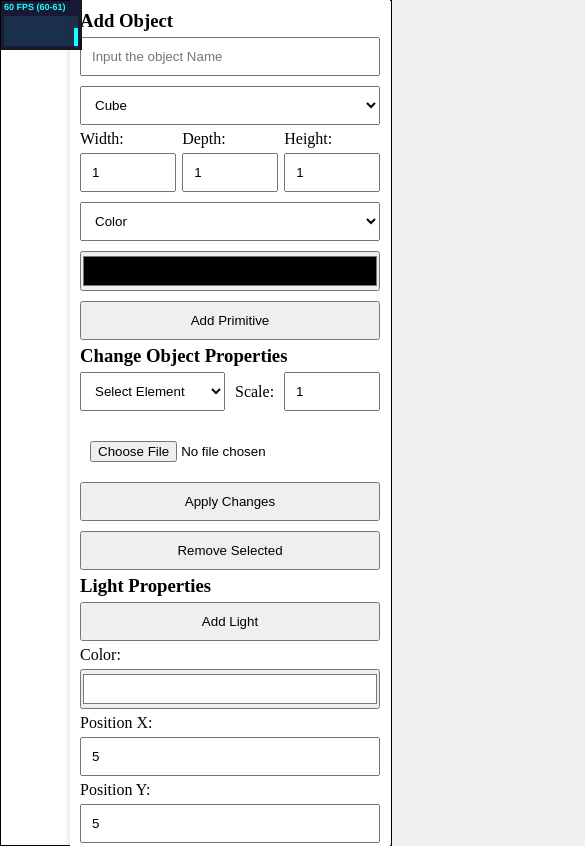
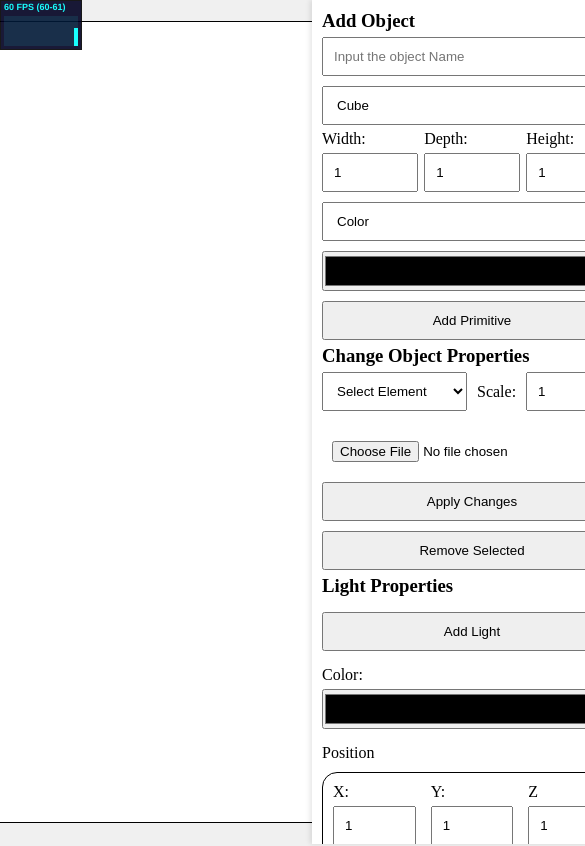
Before and after one commit to jpedro85/pa-room-design-group-04, a website built with Vite: page index.html in a window 390 px wide. Shown: the top 846 px of the page, 585 px wide, since content can reach past the window. Built offline with nearby package versions, Linux system fonts and the light colour scheme.

Commit message:
fix conflit

```diff
--- a/index.html
+++ b/index.html
@@ -6,9 +6,14 @@
 </head>
 
 <body>
-    <canvas id="gl-canvas">
+
+    <div id="cantent">
+        <div id="canvas-container">
+            <canvas id="gl-canvas" width="800" height="800" data-engine="three.js r164" >
                 Sorry, but your browser does not support HTML5's canvas element.
             </canvas>
+        </div>
+    </div>
 
     <div id="ui">
         <div id="addObject">
@@ -60,20 +65,43 @@
             <button id="addLight">Add Light</button>
             <div>
                 <label for="lightColor">Color:</label>
-                <input type="color" id="lightColor" class="color-pickers" name="lightColor" value="#ffffff">
+                <input type="color" id="lightColor" class="color-pickers" name="lightColor">
+            </div>
+
+
+            <label for="lightPosition">Position</label>
+            <div class="row" id="lightPosition">
+                <div>
+                    <label for="lightPositionX">X:</label>
+                    <input type="number" id="lightPositionX" name="lightPositionX" step="0.1" value="1">
                 </div>
                 <div>
-                <label for="lightPositionX">Position X:</label>
-                <input type="number" id="lightPositionX" name="lightPositionX" step="0.1" value="5">
+                    <label for="lightPositionY">Y:</label>
+                    <input type="number" id="lightPositionY" name="lightPositionY" step="0.1" value="1">
                 </div>
                 <div>
-                <label for="lightPositionY">Position Y:</label>
-                <input type="number" id="lightPositionY" name="lightPositionY" step="0.1" value="5">
+                    <label for="lightPositionZ">Z</label>
+                    <input type="number" id="lightPositionZ" name="lightPositionZ" step="0.1" value="1">
+                </div>
+            </div>
+
+            <label for="lightDirection">Direction</label>
+            <div class="row" id="lightDirection">
+                <div>
+                    <label for="lightDirectionX">X:</label>
+                    <input type="number" id="lightDirectionX" name="lightPositionX" step="0.1" value="0">
                 </div>
                 <div>
-                <label for="lightPositionZ">Position Z:</label>
-                <input type="number" id="lightPositionZ" name="lightPositionZ" step="0.1" value="5">
+                    <label for="lightDirectionY">Y:</label>
+                    <input type="number" id="lightDirectionY" name="lightPositionY" step="0.1" value="0">
                 </div>
+                <div>
+                    <label for="lightDirectionZ">Z:</label>
+                    <input type="number" id="lightDirectionZ" name="lightPositionZ" step="0.1" value="0">
+                </div>
+            </div>
+
+
         </div>
     </div>
     <!-- <script src="js/initShaders.js"></script> -->
--- a/js/app.js
+++ b/js/app.js
@@ -2,6 +2,7 @@ import { initRenderer, render } from './renderer.js';
 import { initScene } from './scene.js';
 import { initCamera } from './camera.js';
 import { setupEventListeners } from './events.js';
+import { addAmbientLight } from './light.js';
 
 /**
  * Initializes the application once the window is loaded.
@@ -19,6 +20,7 @@ function init() {
     const renderer = initRenderer(canvas);
     const camera = initCamera(canvas);
     const scene = initScene();
+    const ambientLight = addAmbientLight(scene,"#ffffff",10);
 
     setupEventListeners(scene, renderer, camera);
 
--- a/js/events.js
+++ b/js/events.js
@@ -1,7 +1,8 @@
 import { applyChanges, handleAppearanceOptionChange } from './appearance.js';
 import { applyAppearance } from './geometry.js';
 import { movementHandler } from './movement.js';
-import { addLight, removeElement } from './utils.js';
+import { removeElement } from './utils.js';
+import { addLight } from './light.js';
 
 /**
  * Sets up event listeners for the application's UI elements.
--- /dev/null
+++ b/js/light.js
@@ -0,0 +1,48 @@
+import * as THREE from 'three';
+
+/**
+ *  Creates an ambient light with the color
+ *
+ * @param {THREE.Scene} scene - The scene to add the light.
+ * @param {THREE.color} color - The color of the light.
+ * @param {Number} color - The intensity of the light.
+ *
+ * @returns {THREE.AmbientLight} The created light.
+ */
+export function addAmbientLight( scene, color, intensity )
+{
+    const ambientLight = new THREE.AmbientLight( color , intensity);
+    scene.add(ambientLight);
+    return ambientLight;
+}
+
+/**
+ * Adds a directional light with the chosen color, position and direction;
+ *
+ * @param {THREE.Scene} scene - The scene to apply the appearance to.
+ */
+export function addLight(scene) {
+
+    const lightColor = document.getElementById('lightColor');
+    const positionX = parseFloat(document.getElementById('lightPositionX').value);
+    const positionY = parseFloat(document.getElementById('lightPositionY').value);
+    const positionZ = parseFloat(document.getElementById('lightPositionZ').value);
+
+    const vectorDirectionX = parseFloat(document.getElementById('lightDirectionX').value);
+    const vectorDirectionY = parseFloat(document.getElementById('lightDirectionY').value);
+    const vectorDirectionZ = parseFloat(document.getElementById('lightDirectionZ').value);
+
+    console.log(lightColor.value,positionX,positionY,positionZ);
+    console.log(vectorDirectionX,vectorDirectionY,vectorDirectionZ);
+
+    const light = new THREE.DirectionalLight( lightColor.value , 1);
+    light.position.set(positionX, positionX, positionX);
+
+    light.target.position.set(
+       /* positionX + */ vectorDirectionX,
+        /*positionY +*/  vectorDirectionY,
+       /* positionZ +*/  vectorDirectionZ,
+    );
+    scene.add(light);
+    scene.add( light.target );
+}
--- a/js/renderer.js
+++ b/js/renderer.js
@@ -12,9 +12,10 @@ let stats;
  * @returns {THREE.WebGLRenderer} The initialized WebGL renderer.
  */
 export function initRenderer(canvas) {
+
     renderer = new THREE.WebGLRenderer({ canvas });
+    renderer.setSize(800,800);
     renderer.setClearColor(0xffffff);
-    renderer.setSize(window.innerWidth, window.innerHeight);
 
     stats = new Stats();
     document.body.appendChild(stats.dom);
--- a/js/shapes.js
+++ b/js/shapes.js
@@ -13,7 +13,8 @@ let objects = [];
  */
 export function addCube(scene, sizeProperties) {
 	const name = getObjectNameFromInput();
-    const material = new THREE.MeshBasicMaterial();
+	//const material = new THREE.MeshBasicMaterial();
+	const material = new THREE.MeshPhongMaterial( { emissive:"#000000", shininess:150 } );
 	const geometry = new THREE.BoxGeometry(sizeProperties.width, sizeProperties.height, sizeProperties.depth);
 	const cube = new THREE.Mesh(geometry, material);
 	scene.add(cube);
@@ -30,9 +31,11 @@ export function addCube(scene, sizeProperties) {
  * @param {number} sizeProperties.depth - The depth of the pyramid.
  */
 export function addPyramid(scene, sizeProperties) {
+	const radius = sizeProperties.width >= sizeProperties.depth ? sizeProperties.width : sizeProperties.depth;
+
 	const name = getObjectNameFromInput();
 	const material = new THREE.MeshBasicMaterial();
-    const geometry = new THREE.ConeGeometry(0.5, 1, 4);
+	const geometry = new THREE.ConeGeometry(radius, 1, 4);
 	const pyramid = new THREE.Mesh(geometry, material);
 	scene.add(pyramid);
 	addObjectToList(pyramid, name);
@@ -47,7 +50,7 @@ function addObjectToList(element, name) {
 	const objectElement = { element, name };
 	objects.push(objectElement);
 	updateElementList(objects);
-    console.log("Object added:", objectElement);
+	console.log('Object added:', objectElement);
 }
 
 /**
--- a/js/utils.js
+++ b/js/utils.js
@@ -1,4 +1,5 @@
 import { getObjects } from './shapes.js';
+
 /**
  * Updates the element list in the select dropdown with the given objects.
  * Clears the existing options and populates the dropdown with the current objects.
@@ -41,13 +42,6 @@ export function getObjectNameFromInput() {
     }
 }
 
-
-export function addLight(scene) {
-    const light = new THREE.PointLight(0xffffff, 1, 100);
-    light.position.set(5, 5, 5);
-    scene.add(light);
-}
-
 export function removeElement(scene) {
     const selectedIndex = getSelectedElementIndex();
     if (selectedIndex >= 0) {
--- a/ui.css
+++ b/ui.css
@@ -6,17 +6,39 @@ body {
     overflow: hidden;
 }
 
+.row
+{
+    display: flex;
+    flex-direction: row;
+    gap: 15px;
+    border: solid 1px black;
+    padding: 10px;
+    border-radius: 15px;
+}
+
+#cantent{
+    width: 80%;
+    height: 100%;
+    display: flex;
+    justify-content: center;
+    align-items: center;
+}
+
+#gl-canvas{
+    width: 800px !important;
+    height: 800px !important;
+}
+
 #ui {
     display: flex;
     flex-direction: column;
-    position: absolute;
-    right: 0;
-    top: 0;
-    width: 300px;
+    width: 20%;
+    min-width: 300px;
     background-color: #ffffff;
     padding: 10px;
     box-shadow: -2px 0 5px rgba(0, 0, 0, 0.1);
-    height: 100%;
+    overflow-y: auto;
+    max-height: 100vh;
 }
 
 #addObject {
@@ -89,3 +111,10 @@ canvas {
     flex: 1 1 100%;
     min-width: 100%;
 }
+
+#lightProperties
+{
+    display: flex;
+    flex-direction: column;
+    gap:10px;
+}
```
Also changed, not shown: 1 other file. Lines whose indentation alone changed are shown as unchanged.
